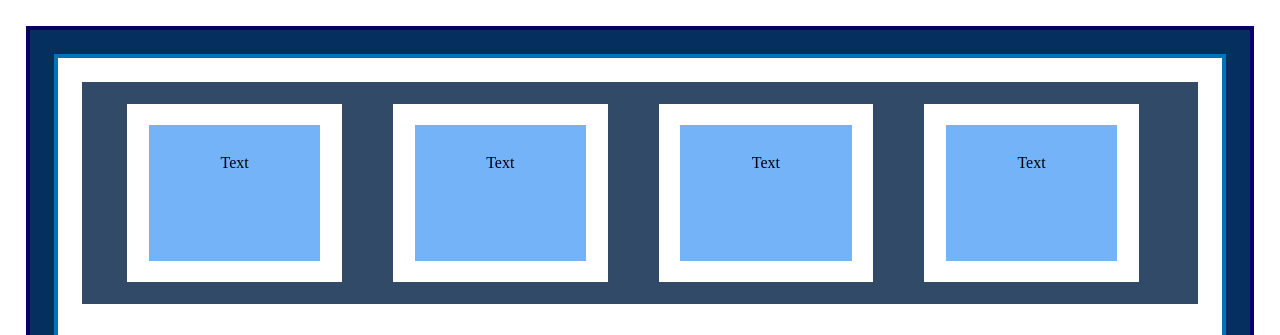
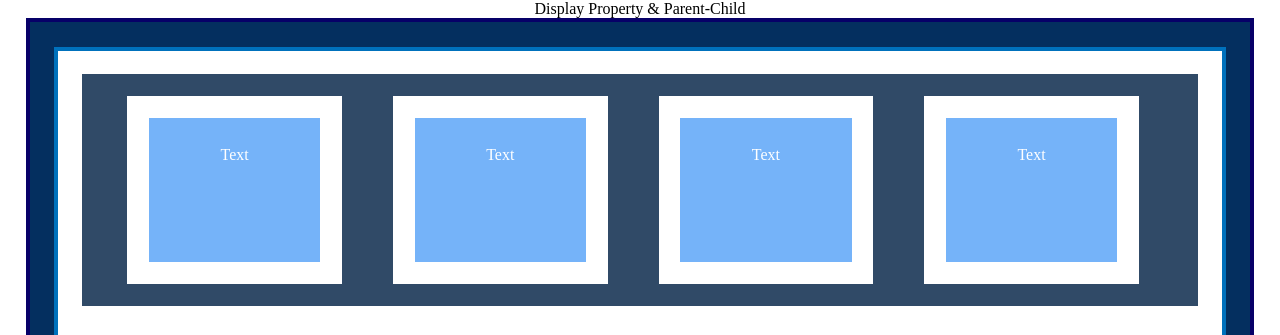
Before and after one commit to elenen6/Fluid2, a plain HTML site: page index.html in a window 1280 px wide. Shown: the top 335 px of the page. Drawn offline with Linux system fonts and the light colour scheme.

Commit message:
add title

```diff
--- a/css/style.css
+++ b/css/style.css
@@ -4,6 +4,11 @@ html, body {
 }
 body{
 	padding: 2%;
+	padding-top: 0;
+}
+.title{
+	text-align: center;
+	line-height: 18px;
 }
 .main-wraper{
 	background-color: #042F5F;
@@ -72,4 +77,5 @@ body{
 }
 .light-blue-box p{
 	text-align: center;
+	color: #fff;
 }
--- a/index.html
+++ b/index.html
@@ -7,6 +7,7 @@
 	<link rel="stylesheet" type="text/css" href="css/style.css">
 </head>
 <body>
+	<h1 class="title">Display Property & Parent-Child</h1>
 	<div class="main-wraper">
 		<div class="white-wraper">
 			<div class="blue-box1">
```
